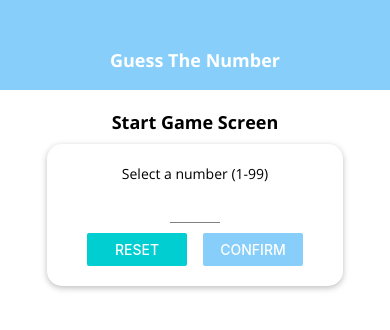
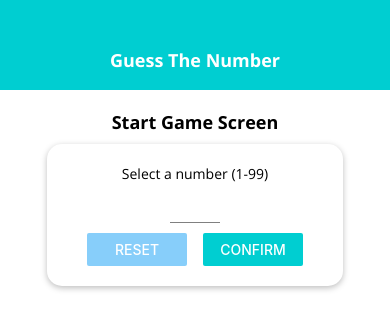
Before and after one commit to karank07/guess-number-app, a React Native app: screen / in a window 390 px wide. Shown: the top 330 px of the page. Built offline with nearby package versions, Linux system fonts and the light colour scheme.

Commit message:
Update colors.js

```diff
--- a/globalConst/colors.js
+++ b/globalConst/colors.js
@@ -1,4 +1,4 @@
 export default{
-    primary: "#87cefa",
-    accent: "#00ced1"
+    primary: "#00ced1",
+    accent: "#87cefa"
 }
```
